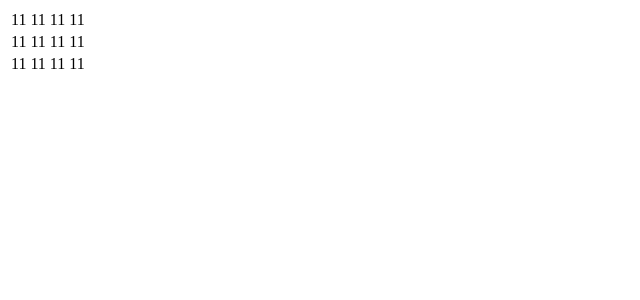
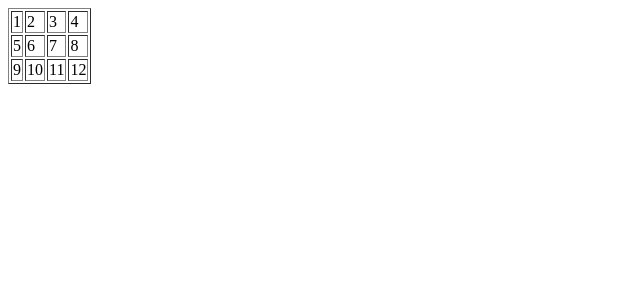
Before and after one commit to BitByte08/Clocker, a Next.js app: page / in a window 1280 px wide. Shown: the top 300 px of the page, without its empty margins (0-640 px from the left). Built offline with nearby package versions, Linux system fonts and the light colour scheme.

Commit message:
feat :: data 추가

```diff
--- /dev/null
+++ b/src/Type.ts
@@ -0,0 +1,7 @@
+type TableProps = {
+  column : number[],
+  row: number[],
+  data: number[][]
+}
+
+export type {TableProps};
--- a/src/app/page.tsx
+++ b/src/app/page.tsx
@@ -1,11 +1,18 @@
-import Table from '../components/Table.tsx';
+import Table from '@/components/Table';
 
 export default function Home() {
   const column = [1,2,3];
-  const row = [1,2,1,2];
+  const row = [1,2,3,4];
+  const data = [
+    [1,2,3,4],
+    [5,6,7,8],
+    [9,10,11,12]
+  ]
   return (
     <main>
-      <Table column={column} row={row}></Table>
+      <div>
+        <Table column={column} row={row} data={data}></Table>
+      </div>
     </main>
   );
 }
--- a/src/components/Table.tsx
+++ b/src/components/Table.tsx
@@ -1,23 +1,21 @@
 'use client'
 import {useState, useEffect} from "react";
+import {TableProps} from "@/Type";
 
-type Props = {
-  column : number[],
-  row: number[]
-}
-export default function Table(props:Props) {
+export default function Table(props:TableProps) {
   const [columns, setColumns] = useState<number[]>(props.column);
   const [rows, setRows] = useState<number[]>(props.row);
+  const [data, setData] = useState<number[][]>(props.data);
   return (
     <div>
       <main>
-        <table>
+        <table border={1}>
           <tbody>
-          {columns.map((item, index) => (
+          {columns.map((item1, index) => (
             <tr key={index}>
-              {rows.map((item, index) => (
-                <td key={index}>
-                  11
+              {rows.map((item2, index2) => (
+                <td key={index2+index}>
+                  {data[index][index2]}
                 </td>
               ))
               }
```
